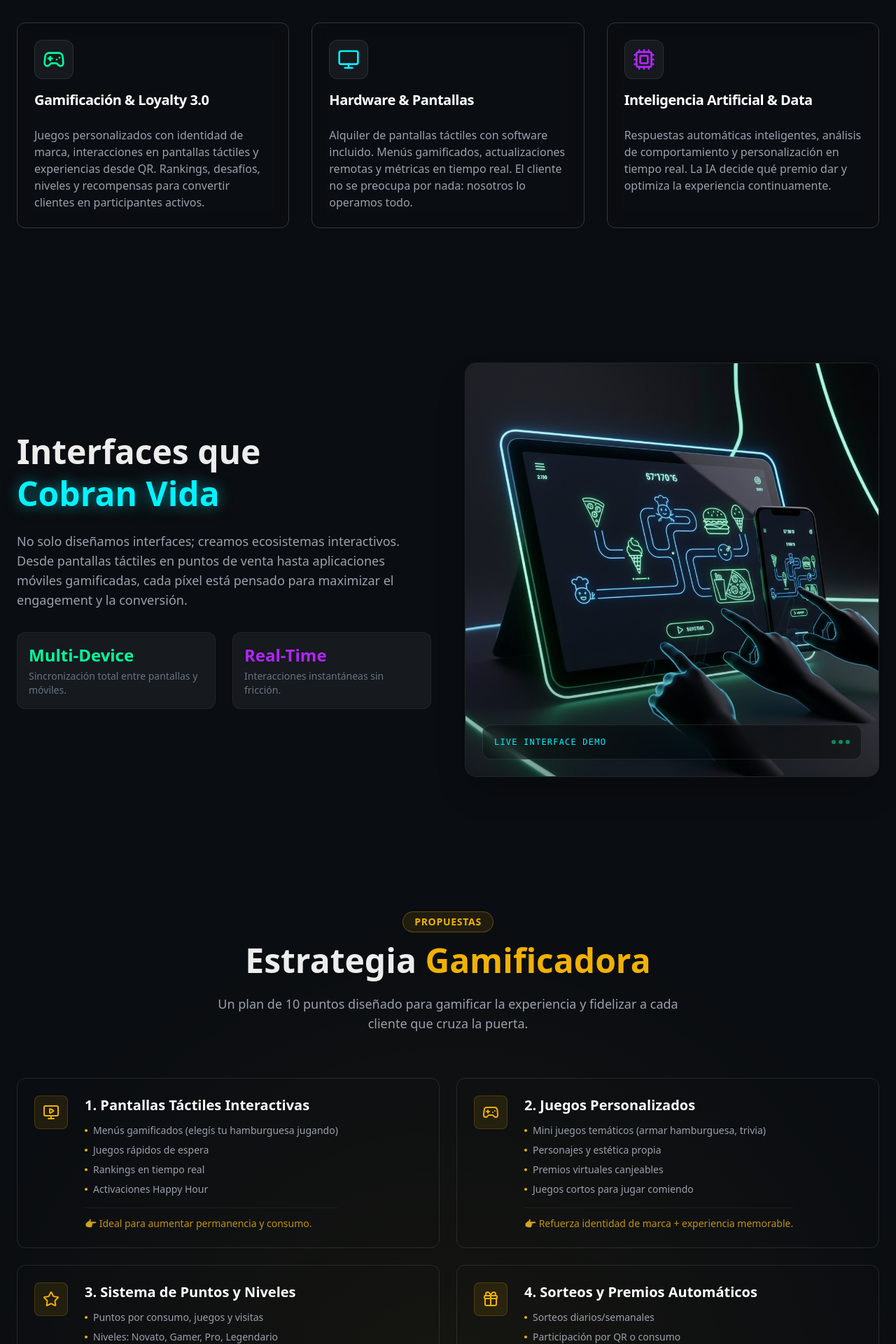
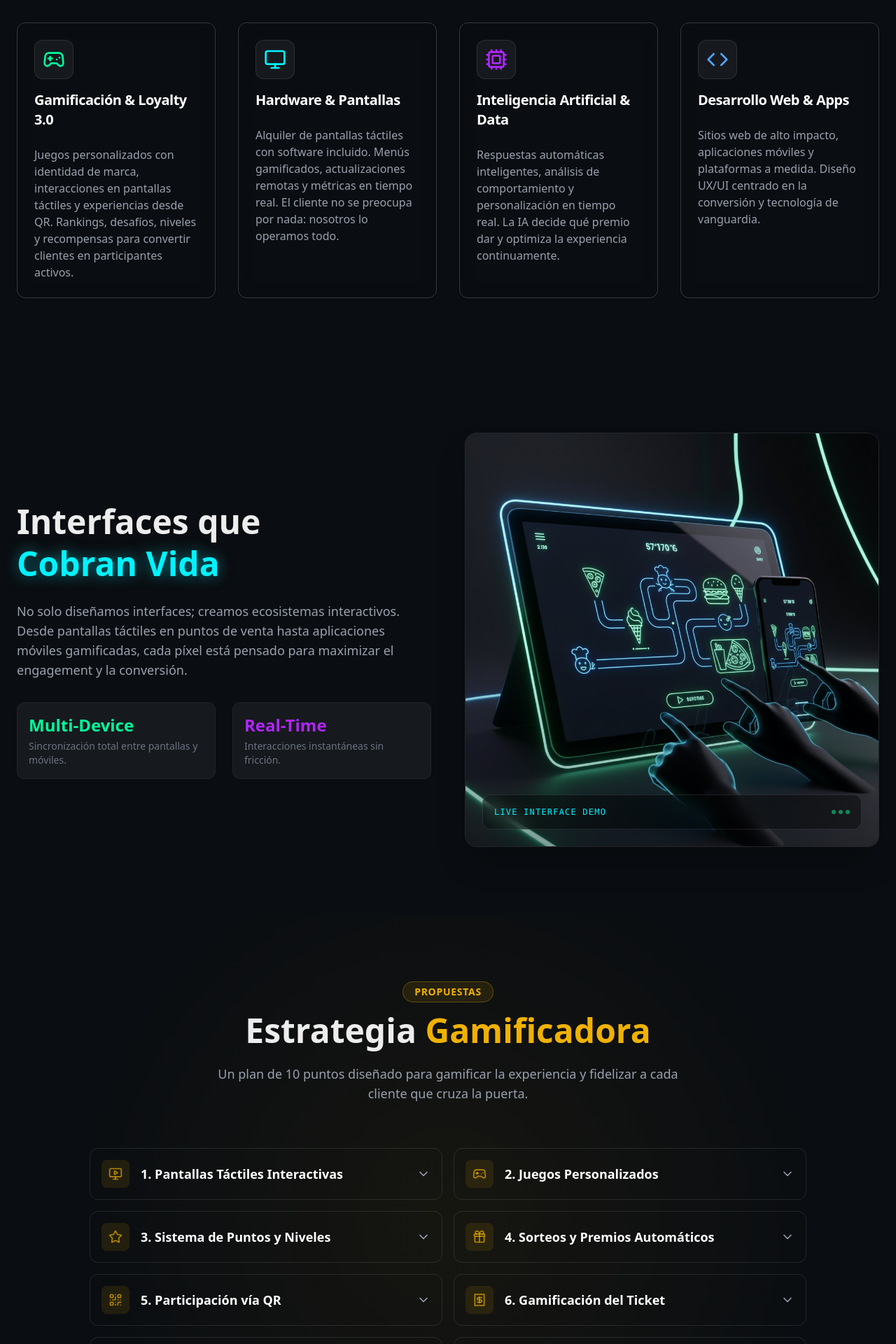
Before and after one commit to emilrichardo/neuraz-play, a Next.js app: page / in a window 1280 px wide. Shown: the part 1720-3640 px from the top of the page at 70% size. Built offline with nearby package versions, Linux system fonts and the light colour scheme.

Commit message:
Nuevo servicio

```diff
--- a/src/components/sections/Motors.tsx
+++ b/src/components/sections/Motors.tsx
@@ -2,7 +2,7 @@
 
 import { motion } from "framer-motion"
 import { Card, CardContent, CardHeader, CardTitle, CardDescription } from "@/components/ui/Card"
-import { Gamepad2, Monitor, Cpu } from "lucide-react"
+import { Gamepad2, Monitor, Cpu, Code } from "lucide-react"
 
 const motors = [
   {
@@ -28,6 +28,14 @@ const motors = [
     color: "text-neon-violet",
     borderColor: "hover:border-neon-violet/50",
     shadow: "hover:shadow-[0_0_30px_rgba(176,38,255,0.2)]"
+  },
+  {
+    icon: Code,
+    title: "Desarrollo Web & Apps",
+    description: "Sitios web de alto impacto, aplicaciones móviles y plataformas a medida. Diseño UX/UI centrado en la conversión y tecnología de vanguardia.",
+    color: "text-blue-400",
+    borderColor: "hover:border-blue-400/50",
+    shadow: "hover:shadow-[0_0_30px_rgba(96,165,250,0.2)]"
   }
 ]
 
@@ -57,7 +65,7 @@ export function Motors() {
           />
         </div>
 
-        <div className="grid md:grid-cols-3 gap-8">
+        <div className="grid md:grid-cols-2 lg:grid-cols-4 gap-8">
           {motors.map((motor, index) => (
             <motion.div
               key={index}
--- a/src/components/sections/Proposal.tsx
+++ b/src/components/sections/Proposal.tsx
@@ -1,7 +1,9 @@
 "use client"
 
-import { motion } from "framer-motion"
-import { MonitorPlay, Gamepad2, Star, Gift, QrCode, Receipt, Trophy, Share2, Calendar, BarChart3 } from "lucide-react"
+import { useState } from "react"
+import { motion, AnimatePresence } from "framer-motion"
+import { MonitorPlay, Gamepad2, Star, Gift, QrCode, Receipt, Trophy, Share2, Calendar, BarChart3, ChevronDown, ChevronUp } from "lucide-react"
+import { usePersonalization } from "@/context/PersonalizationContext"
 
 const strategies = [
   {
@@ -108,7 +110,69 @@ const strategies = [
   }
 ]
 
-import { usePersonalization } from "@/context/PersonalizationContext"
+function ProposalItem({ item, index }: { item: typeof strategies[0], index: number }) {
+  const [isOpen, setIsOpen] = useState(false)
+
+  return (
+    <motion.div
+      initial={{ opacity: 0, y: 20 }}
+      whileInView={{ opacity: 1, y: 0 }}
+      viewport={{ once: true }}
+      transition={{ delay: index * 0.05 }}
+      className={`rounded-xl border transition-all duration-300 overflow-hidden ${
+        isOpen
+          ? "border-yellow-500/50 bg-card-bg/80"
+          : "border-white/10 bg-card-bg/50 hover:border-yellow-500/30 hover:bg-card-bg/60"
+      }`}
+    >
+      <button
+        onClick={() => setIsOpen(!isOpen)}
+        className="w-full flex items-center justify-between p-4 text-left"
+      >
+        <div className="flex items-center gap-4">
+          <div className={`w-10 h-10 rounded-lg flex items-center justify-center transition-colors ${
+            isOpen ? "bg-yellow-500/20 text-yellow-500" : "bg-yellow-500/10 text-yellow-500/70"
+          }`}>
+            <item.icon className="w-5 h-5" />
+          </div>
+          <h3 className={`text-lg font-bold transition-colors ${
+            isOpen ? "text-yellow-500" : "text-white group-hover:text-yellow-500"
+          }`}>
+            {item.title}
+          </h3>
+        </div>
+        <div className={`text-gray-400 transition-transform duration-300 ${isOpen ? "rotate-180" : ""}`}>
+          <ChevronDown className="w-5 h-5" />
+        </div>
+      </button>
+
+      <AnimatePresence>
+        {isOpen && (
+          <motion.div
+            initial={{ height: 0, opacity: 0 }}
+            animate={{ height: "auto", opacity: 1 }}
+            exit={{ height: 0, opacity: 0 }}
+            transition={{ duration: 0.3, ease: "easeInOut" }}
+          >
+            <div className="px-4 pb-4 pt-0 border-t border-white/5">
+              <ul className="space-y-2 mt-4 mb-4">
+                {item.features.map((feature, i) => (
+                  <li key={i} className="text-gray-400 text-sm flex items-start gap-2">
+                    <span className="w-1 h-1 rounded-full bg-yellow-500 mt-2 shrink-0" />
+                    {feature}
+                  </li>
+                ))}
+              </ul>
+              <div className="text-sm font-medium text-yellow-500/80 bg-yellow-500/5 p-3 rounded-lg">
+                👉 {item.benefit}
+              </div>
+            </div>
+          </motion.div>
+        )}
+      </AnimatePresence>
+    </motion.div>
+  )
+}
 
 export function Proposal() {
   const { content } = usePersonalization()
@@ -148,39 +212,9 @@ export function Proposal() {
           </motion.p>
         </div>
 
-        <div className="grid md:grid-cols-2 lg:grid-cols-2 gap-6">
+        <div className="grid md:grid-cols-2 lg:grid-cols-2 gap-4 max-w-5xl mx-auto">
           {strategies.map((item, index) => (
-            <motion.div
-              key={index}
-              initial={{ opacity: 0, x: index % 2 === 0 ? -20 : 20 }}
-              whileInView={{ opacity: 1, x: 0 }}
-              viewport={{ once: true }}
-              transition={{ delay: index * 0.05 }}
-              className="flex gap-6 p-6 rounded-xl border border-white/10 bg-card-bg/50 hover:border-yellow-500/50 hover:bg-card-bg/80 transition-all group"
-            >
-              <div className="shrink-0">
-                <div className="w-12 h-12 rounded-lg bg-yellow-500/10 border border-yellow-500/20 flex items-center justify-center text-yellow-500 group-hover:scale-110 transition-transform">
-                  <item.icon className="w-6 h-6" />
-                </div>
-              </div>
-
-              <div>
-                <h3 className="text-xl font-bold text-white mb-3 group-hover:text-yellow-500 transition-colors">
-                  {item.title}
-                </h3>
-                <ul className="space-y-2 mb-4">
-                  {item.features.map((feature, i) => (
-                    <li key={i} className="text-gray-400 text-sm flex items-start gap-2">
-                      <span className="w-1 h-1 rounded-full bg-yellow-500 mt-2 shrink-0" />
-                      {feature}
-                    </li>
-                  ))}
-                </ul>
-                <div className="text-sm font-medium text-yellow-500/80 border-t border-white/5 pt-3">
-                  👉 {item.benefit}
-                </div>
-              </div>
-            </motion.div>
+            <ProposalItem key={index} item={item} index={index} />
           ))}
         </div>
       </div>
```
